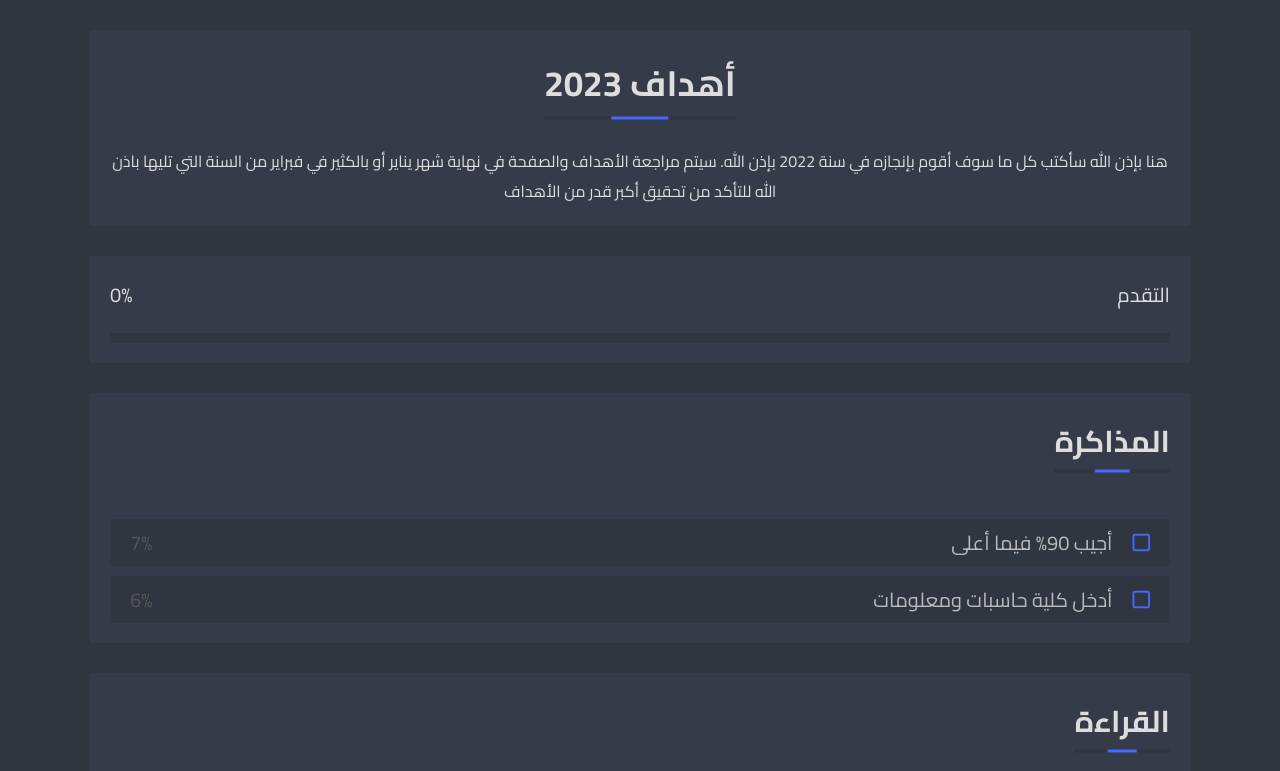
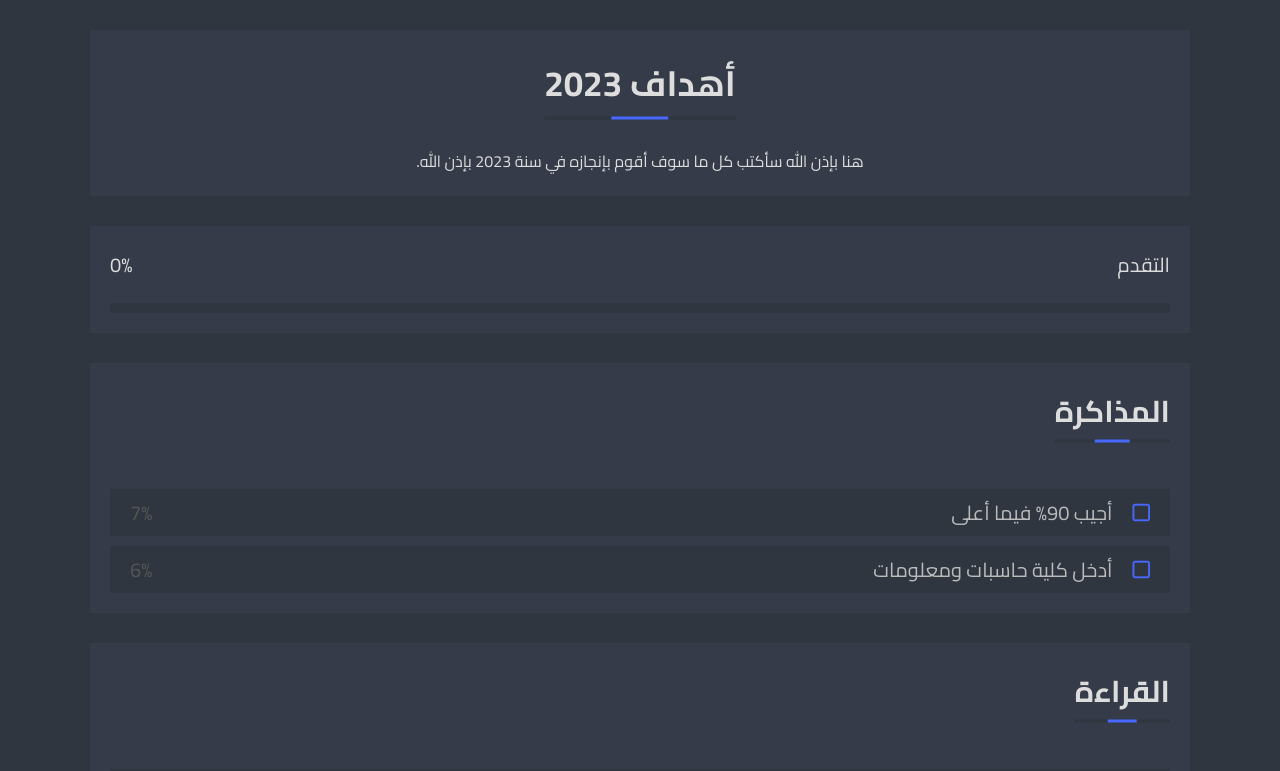
Before and after one commit to Hossam-Ghallab/2023-goals, a plain HTML site: page index.html in a window 1280 px wide. Shown: the top 771 px of the page. Drawn offline with Linux system fonts and the light colour scheme.

Commit message:
2023-Goals

```diff
--- a/index.html
+++ b/index.html
@@ -17,7 +17,7 @@
   <div class="cont">
     <div class="tit">
       <h2> أهداف 2023</h2>
-      <p>هنا بإذن الله سأكتب كل ما سوف أقوم بإنجازه في سنة 2022 بإذن الله. سيتم مراجعة الأهداف والصفحة في نهاية شهر يناير أو بالكثير في فبراير من السنة التي تليها باذن الله للتأكد من تحقيق أكبر قدر من الأهداف</p>
+      <p>هنا بإذن الله سأكتب كل ما سوف أقوم بإنجازه في سنة 2023 بإذن الله.</p>
     </div>
     <div class="prog">
       <div class="info">
```
